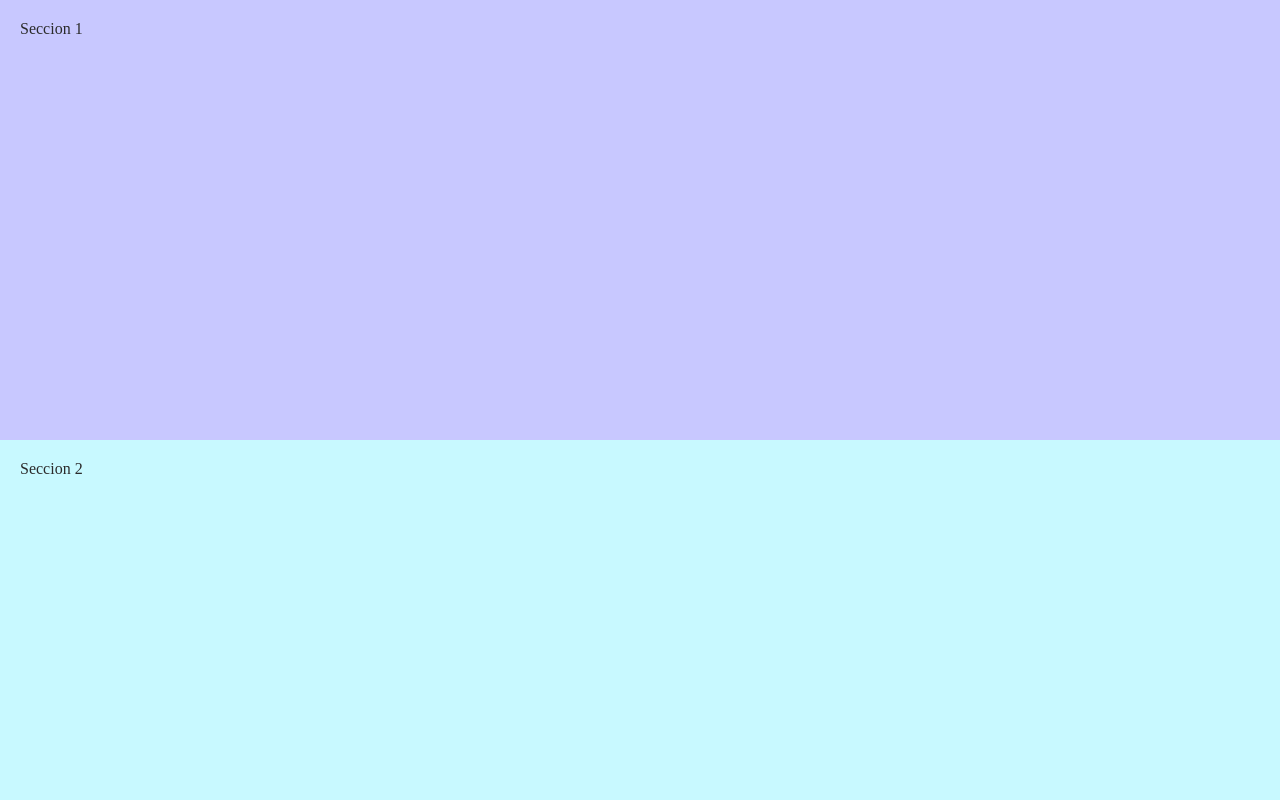
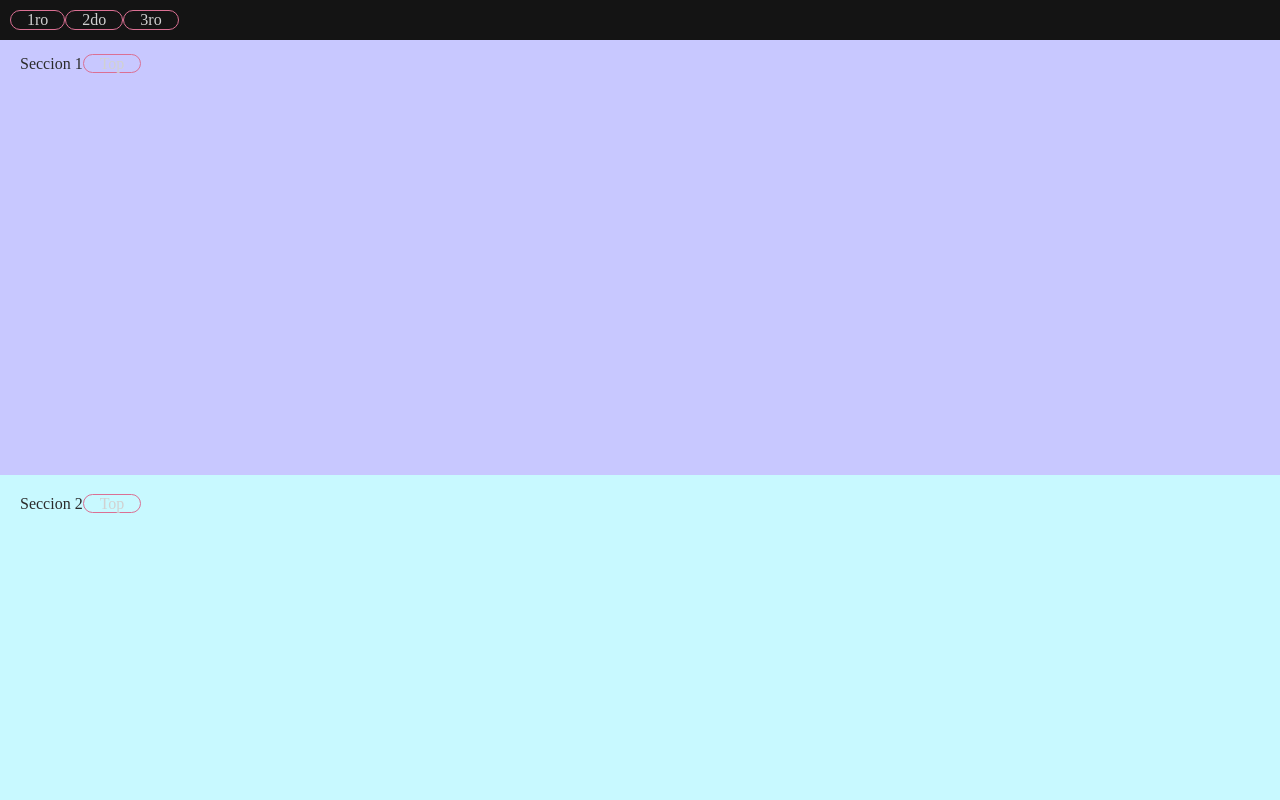
Before and after one commit to RaiVel/smoothScroll, a Next.js app: page / in a window 1280 px wide. Shown: the top 800 px of the page. Built offline with nearby package versions, Linux system fonts and the light colour scheme.

Commit message:
Cambios CSS

```diff
--- a/pages/index.js
+++ b/pages/index.js
@@ -1,16 +1,32 @@
 const page = () => (
-    <>
-        <div className="first">
+    <div className="content">
+        <div className ="navbar">
+            <ul>
+                <li>
+                    <a href="#first" as="/">1ro</a>
+                </li>
+                <li>
+                    <a href="#second" as="/">2do</a>
+                </li>
+                <li>
+                    <a href="#third" as="/">3ro</a>
+                </li>
+            </ul>
+        </div>
+        <div className="sites first" id="first">
             Seccion 1
+            <a href="#" as="/">Top</a>
         </div>
-        <div className="second">
+        <div className="sites second" id="second">
             Seccion 2
+            <a href="#" as="/">Top</a>
         </div>
-        <div className="third">
+        <div className="sites third" id="third">
             Seccion 3
+            <a href="#" as="/">Top</a>
         </div>
 
-    </>
+    </div>
 )
 
 export default page
--- a/styles.css
+++ b/styles.css
@@ -2,18 +2,67 @@ body{
     background-color: rgb(233, 233, 233);
     color: #2b2b2b;
     padding: 0px;
-    margin: 0px
+    margin: 0px;
+
 }
 
-div {
+.navbar{
+    position:fixed;
+    top:0;
+    padding: 10px;
+    width:100%;
+    height: 20px;
+    background-color: rgb(20, 20, 20);
+}
+
+ul{
+  list-style-type: none;
+  overflow: hidden;
+  margin: 0;
+  padding: 0;
+  overflow: hidden;
+}
+
+li {
+    float: left;
+}
+
+li a {
+    display: block;
+    text-align: center;
+}
+
+a{
+    border-radius: 10px;
+    border-color: palevioletred;
+    border-width: 1px;
+    border-style: solid;
+    color:rgb(209, 209, 209);
+    padding: 0px 16px;
+    text-decoration: none;
+}
+
+
+.sites {
     display: block;
     height: 400px;
     padding: 20px;
     /* margin: 0px; */
 }
 
+.content{
+    padding: 0px;
+    overflow-y: scroll;
+    scroll-behavior: smooth;
+    height: 100vh;
+}
+
 #__next{
-    padding:0px
+    padding:0px;
+    margin-top:35px;
+    /* height: 100%; */
+    /* background-color: #333; */
+
 }
 
 div.first {
```
